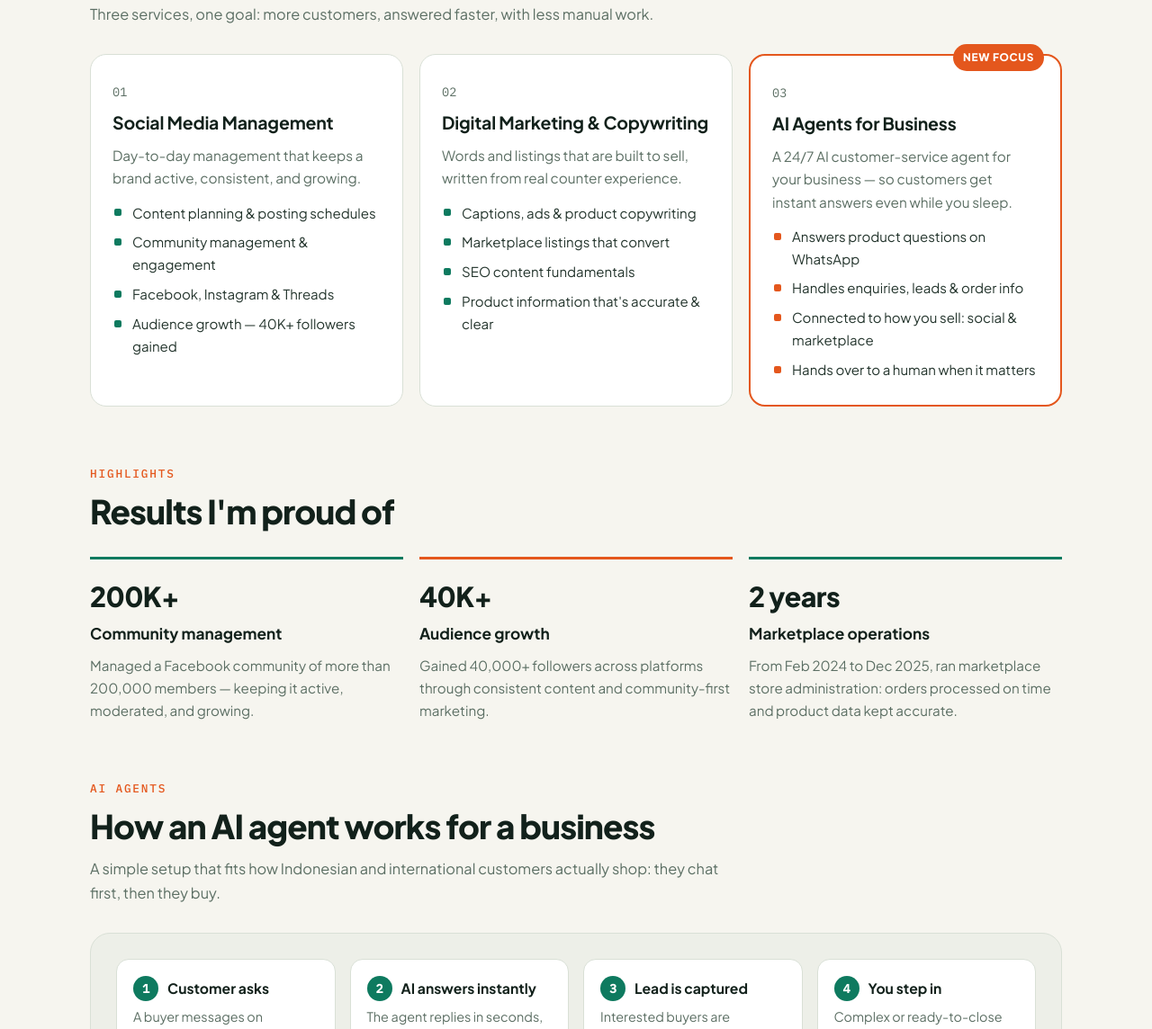
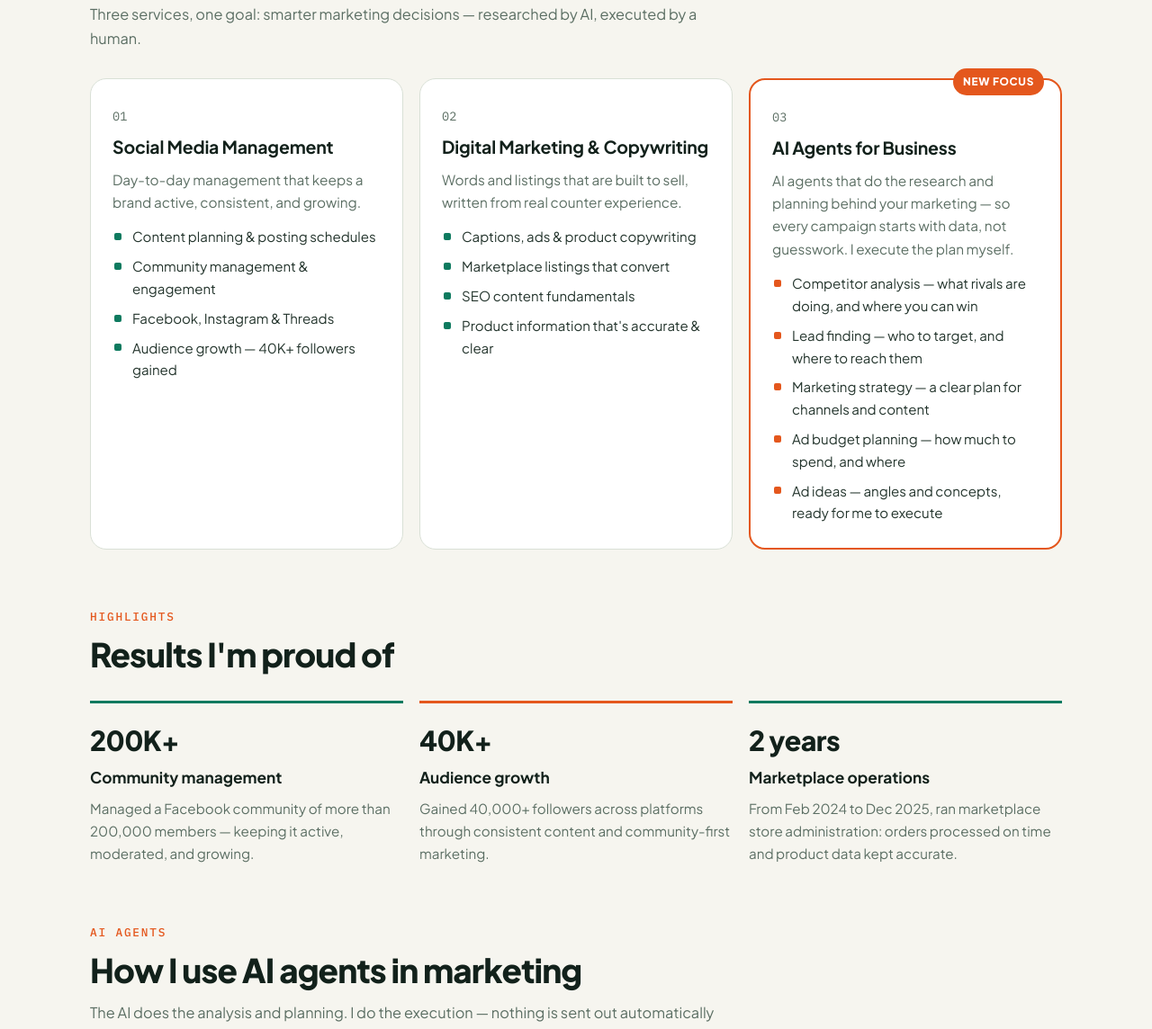
Before and after one commit to rauma-app/abdulohsalam-portfolio, a plain HTML site: page index.html in a window 1280 px wide. Shown: the part 1656-2800 px from the top of the page at 90% size. Drawn offline with Linux system fonts and the light colour scheme.

Commit message:
Remove previous portfolio link; reframe AI agents as research/planning (competitor analysis, leads, strategy, ad budget, ad ideas) executed by me, not auto-reply

```diff
--- a/index.html
+++ b/index.html
@@ -249,7 +249,7 @@
         <span class="avail"><span class="dot" aria-hidden="true"></span>Available for remote work worldwide</span>
         <h1>Abduloh Salam</h1>
         <p class="role">Digital Marketing Specialist<br />&amp; <span class="o">AI Agent</span> Builder</p>
-        <p class="lede">I help brands grow their audience and turn followers into customers — and I build AI agents that answer customers 24/7 on WhatsApp, social media, and marketplaces, so no enquiry ever goes unanswered.</p>
+        <p class="lede">I help brands grow their audience and turn followers into customers — and I use AI agents to analyse competitors, find leads, build marketing strategy, plan ad budgets, and come up with ad ideas. Then I execute the plan myself.</p>
         <p class="loc">📍 Bandung Barat, West Java, Indonesia &nbsp;·&nbsp; Working remotely across time zones</p>
         <div class="cta-row">
           <a class="btn btn-wa" href="https://wa.me/6285156222635" target="_blank" rel="noopener">💬 WhatsApp Me</a>
@@ -301,7 +301,7 @@
   <section id="services">
     <p class="kicker">Services</p>
     <h2>What I can do for your business</h2>
-    <p class="section-lede">Three services, one goal: more customers, answered faster, with less manual work.</p>
+    <p class="section-lede">Three services, one goal: smarter marketing decisions — researched by AI, executed by a human.</p>
     <div class="cards">
       <article class="card">
         <span class="num">01</span>
@@ -329,12 +329,13 @@
         <span class="flag-tag">New focus</span>
         <span class="num">03</span>
         <h3>AI Agents for Business</h3>
-        <p>A 24/7 AI customer-service agent for your business — so customers get instant answers even while you sleep.</p>
+        <p>AI agents that do the research and planning behind your marketing — so every campaign starts with data, not guesswork. I execute the plan myself.</p>
         <ul>
-          <li>Answers product questions on WhatsApp</li>
-          <li>Handles enquiries, leads &amp; order info</li>
-          <li>Connected to how you sell: social &amp; marketplace</li>
-          <li>Hands over to a human when it matters</li>
+          <li>Competitor analysis — what rivals are doing, and where you can win</li>
+          <li>Lead finding — who to target, and where to reach them</li>
+          <li>Marketing strategy — a clear plan for channels and content</li>
+          <li>Ad budget planning — how much to spend, and where</li>
+          <li>Ad ideas — angles and concepts, ready for me to execute</li>
         </ul>
       </article>
     </div>
@@ -367,23 +368,22 @@
   <!-- AI FLOW -->
   <section aria-label="How an AI agent works">
     <p class="kicker">AI Agents</p>
-    <h2>How an AI agent works for a business</h2>
-    <p class="section-lede">A simple setup that fits how Indonesian and international customers actually shop: they chat first, then they buy.</p>
+    <h2>How I use AI agents in marketing</h2>
+    <p class="section-lede">The AI does the analysis and planning. I do the execution — nothing is sent out automatically without a human decision.</p>
     <div class="flow-wrap">
       <div class="flow">
-        <div class="step"><b><i>1</i>Customer asks</b><p>A buyer messages on WhatsApp or social media — price, stock, sizes, delivery.</p></div>
-        <div class="step"><b><i>2</i>AI answers instantly</b><p>The agent replies in seconds, 24/7, using your real product information.</p></div>
-        <div class="step"><b><i>3</i>Lead is captured</b><p>Interested buyers are recorded and guided toward ordering, not lost in the chat.</p></div>
-        <div class="step"><b><i>4</i>You step in</b><p>Complex or ready-to-close conversations are handed over to you personally.</p></div>
+        <div class="step"><b><i>1</i>Competitor analysis</b><p>AI reviews competitors’ ads, content, and positioning to find the gaps you can win.</p></div>
+        <div class="step"><b><i>2</i>Lead finding</b><p>AI helps identify and prioritise the audiences and leads most likely to buy.</p></div>
+        <div class="step"><b><i>3</i>Strategy &amp; ad budget</b><p>AI helps build the marketing strategy and plan how the ad budget is spent.</p></div>
+        <div class="step"><b><i>4</i>Ad ideas, executed by me</b><p>AI generates ad ideas and angles; I choose, refine, and run them myself.</p></div>
       </div>
       <div class="channels">
-        <span class="lbl">Channels:</span>
-        <span class="chip">WhatsApp</span>
-        <span class="chip">Instagram</span>
-        <span class="chip">Facebook</span>
-        <span class="chip">Shopee</span>
-        <span class="chip">Tokopedia</span>
-        <span class="chip">TikTok Shop</span>
+        <span class="lbl">What you get:</span>
+        <span class="chip">Competitor report</span>
+        <span class="chip">Lead list</span>
+        <span class="chip">Marketing strategy</span>
+        <span class="chip">Ad budget plan</span>
+        <span class="chip">Ad ideas</span>
       </div>
     </div>
   </section>
@@ -462,14 +462,13 @@
   <div class="contact" id="contact">
     <p class="kicker" style="color:var(--orange)">Contact</p>
     <h2>Let's work together — remotely, from anywhere</h2>
-    <p>Looking for a marketer who understands customers, or an AI agent that answers your customers 24/7? Send me a message — I reply personally.</p>
+    <p>Looking for a marketer who uses AI to analyse, plan, and find leads — then executes the work personally? Send me a message — I reply personally.</p>
     <div class="contact-row">
       <a class="btn btn-wa" href="https://wa.me/6285156222635" target="_blank" rel="noopener">💬 +62 851-5622-2635</a>
       <a class="btn btn-orange" href="mailto:abduloh.salam7@gmail.com">✉️ abduloh.salam7@gmail.com</a>
       <button class="btn btn-ghost" type="button" id="copyEmail">Copy Email</button>
     </div>
     <p class="copy-msg" id="copyMsg" role="status" aria-live="polite"></p>
-    <p style="margin:6px 0 0;font-size:.93rem;opacity:.85">Previous portfolio: <a href="https://alam0x7.github.io/" target="_blank" rel="noopener" style="color:inherit;font-weight:700">alam0x7.github.io</a></p>
   </div>
 
   <footer>
```
